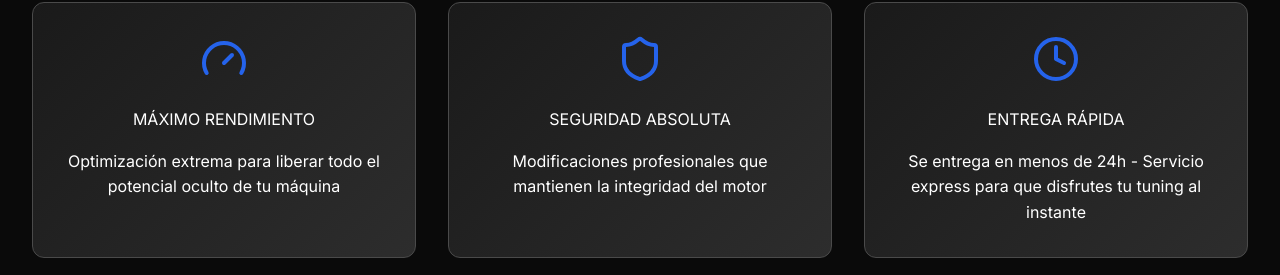
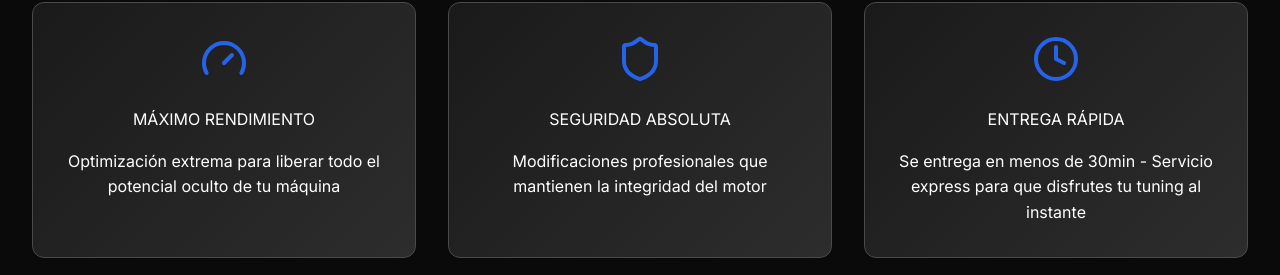
Before and after one commit to avinilo/tuning-website, a React (Vite) app: page / in a window 1280 px wide. Shown: the part 1146-1421 px from the top of the page. Built offline with nearby package versions, Linux system fonts and the light colour scheme.

Commit message:
Update Home page with latest changes

```diff
--- a/src/pages/Home.tsx
+++ b/src/pages/Home.tsx
@@ -51,7 +51,7 @@ const Home: React.FC = () => {
     {
       icon: Clock,
       title: 'ENTREGA RÁPIDA',
-      description: 'Se entrega en menos de 24h - Servicio express para que disfrutes tu tuning al instante'
+      description: 'Se entrega en menos de 30min - Servicio express para que disfrutes tu tuning al instante'
     }
   ]
 
```
